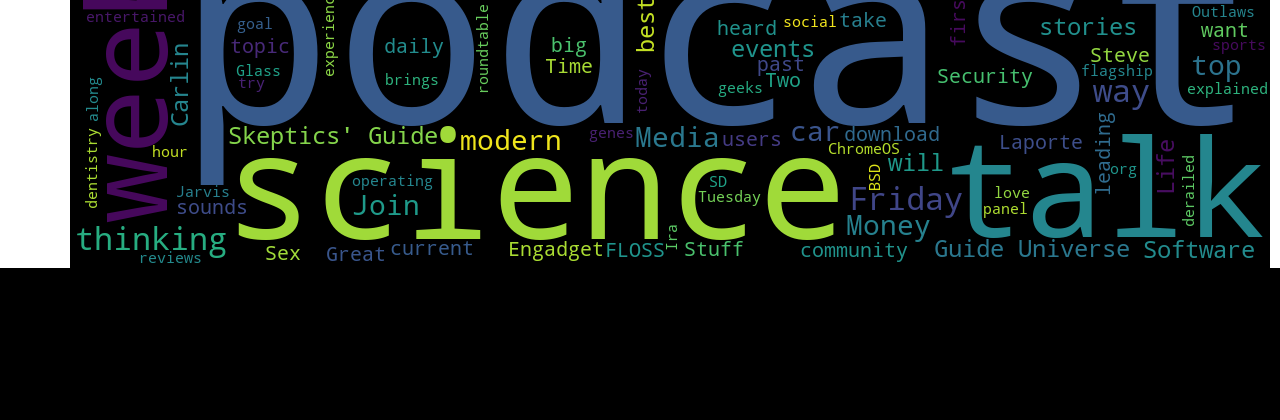
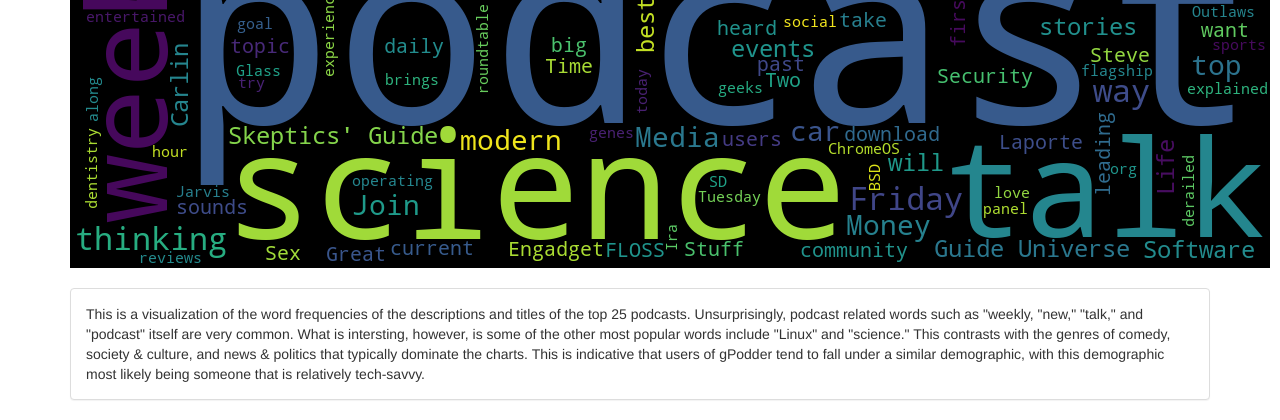
Before and after one commit to bradley-z/Capital-One-Mindsumo, a Flask app: page /visualization in a window 1280 px wide. Shown: the part 693-1113 px from the top of the page. Before the commit the page ends 961 px from the top, so only its background shows below. Run offline with Flask 2, Linux system fonts and the light colour scheme; some libraries are stand-ins or nearby versions.

Commit message:
doing some minor commenting

```diff
--- a/app.py
+++ b/app.py
@@ -3,7 +3,7 @@ from gpo import subscriptions_gpo, search_gpo, smartsearch_gpo, smartsort_gpo, \
                 recommend_gpo, visualize_gpo, search_in_genre_gpo
 
 app = Flask(__name__)
-app.debug = True
+# app.debug = True
 
 subs = subscriptions_gpo()
 searches = []
@@ -65,7 +65,7 @@ def smartsort():
 def smartsort_post():
     if request.method == 'POST':
         count = request.form['count']
-        podcasts = smartsort_gpo(int(count))
+        smart_sorted = smartsort_gpo(int(count))
         return render_template('smartsort.html', podcasts = smart_sorted)
 
 @app.route('/recommendations')
--- a/gpo.py
+++ b/gpo.py
@@ -7,7 +7,6 @@ import json
 import urllib
 import random
 
-import time
 
 username = 'bradleyzhou'
 password = '3qPB7~e>VR`/p?&S'
@@ -284,14 +283,17 @@ def recommend_gpo(subscriptions):
         final_recs.append((recs[i], similarities[i]))
 
     return [podcast], final_recs
-
-# returns top 100 podcasts in dictionary form
+'''
+returns top 100 podcasts in dictionary form
+this can be used as an alternate set of data for functionalities such as data visualization, recommendations, or smart sort
+'''
 def get_top():
     client = public.PublicClient()
     tops = client.get_toplist(100)
     tops = [ vars(podcast) for podcast in tops ]
     return tops
 
+# generates png image of word frequencies of subscriptions
 def visualize_gpo(subscriptions):
     descriptions = ""
     for subscription in subscriptions:
--- a/templates/home.html
+++ b/templates/home.html
@@ -2,7 +2,7 @@
 
 {% block body %}
     <div class="jumbotron text center">
-        <h1>gPodder Search Engine</h1>
-        <p class="lead">This web app was written by Bradley Zhou for the Capital One Software Engineering Summit</p>
+        <h1>gPodder Podcast Engine</h1>
+        <p class="lead">Written by Bradley Zhou (Carnegie Mellon '21) for the Capital One Software Engineering Summit</p>
     </div>
 {% endblock %}
--- a/templates/smartsort.html
+++ b/templates/smartsort.html
@@ -8,6 +8,11 @@
     </div>
     <button type="submit" class="btn btn-default">Calculate</button>
   </form>
+  <br><br><br>
+  <div class="panel panel-default">
+    <div class="panel-heading">
+      This table displays the amount of time it would take you to catch up to a podcast if you only listen to one podcast at a time
+    </div>
     <table class="table table-bordered table-hover">
     <thead">
       <tr>
@@ -30,4 +35,5 @@
     </tbody>
     {% endfor %}
     </table>
+  </div>
 {% endblock %}
--- a/templates/visualization.html
+++ b/templates/visualization.html
@@ -4,6 +4,14 @@
   <h1>Data Visualization</h1>
   <br>
   <img src="static/freqs.png">
-
-
+  <br><br>
+  <div class="panel panel-default">
+    <div class="panel-body">
+      This is a visualization of the word frequencies of the descriptions and titles of the top 25 podcasts. Unsurprisingly, podcast
+       related words such as "weekly, "new," "talk," and "podcast" itself are very common. What is intersting, however, is some of the
+       other most popular words include "Linux" and "science." This contrasts with the genres of comedy, society & culture, and news &
+       politics that typically dominate the charts. This is indicative that users of gPodder tend to fall under a similar demographic,
+       with this demographic most likely being someone that is relatively tech-savvy.
+    </div>
+  </div>
 {% endblock %}
```
Also changed, not shown: templates/smartsearch.html (+6 -2 lines). Lines whose indentation alone changed are shown as unchanged.
